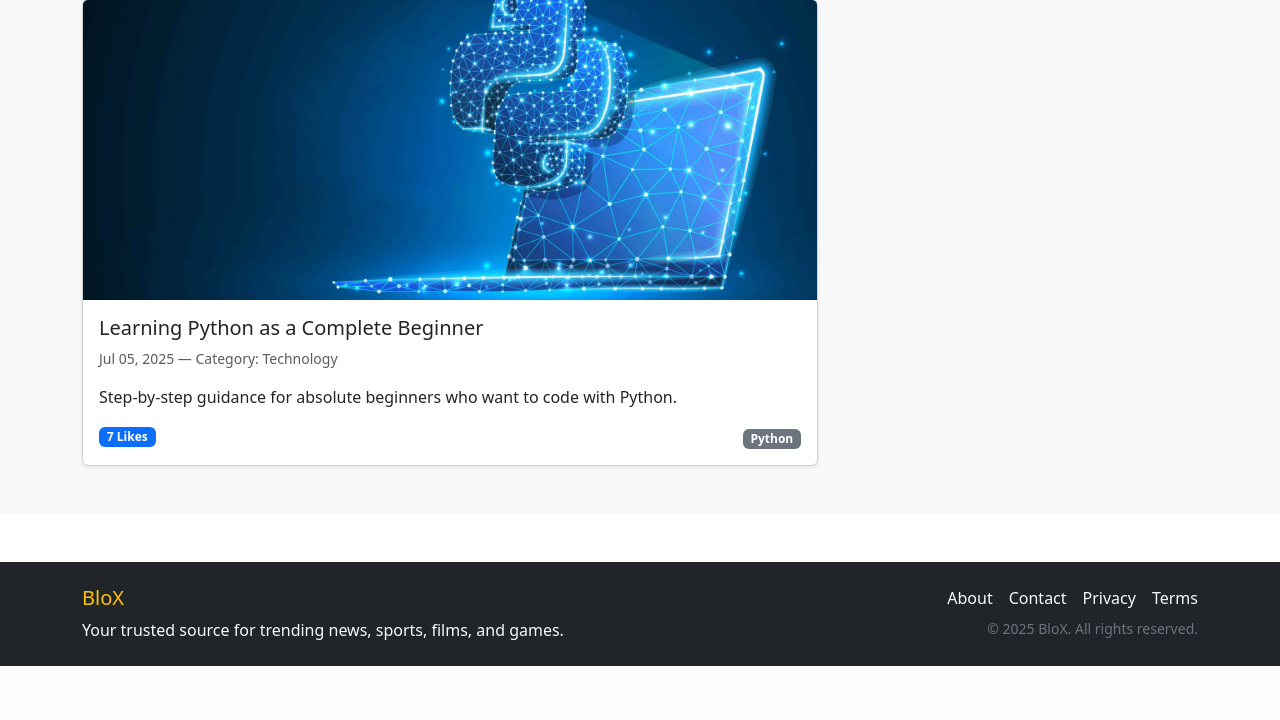
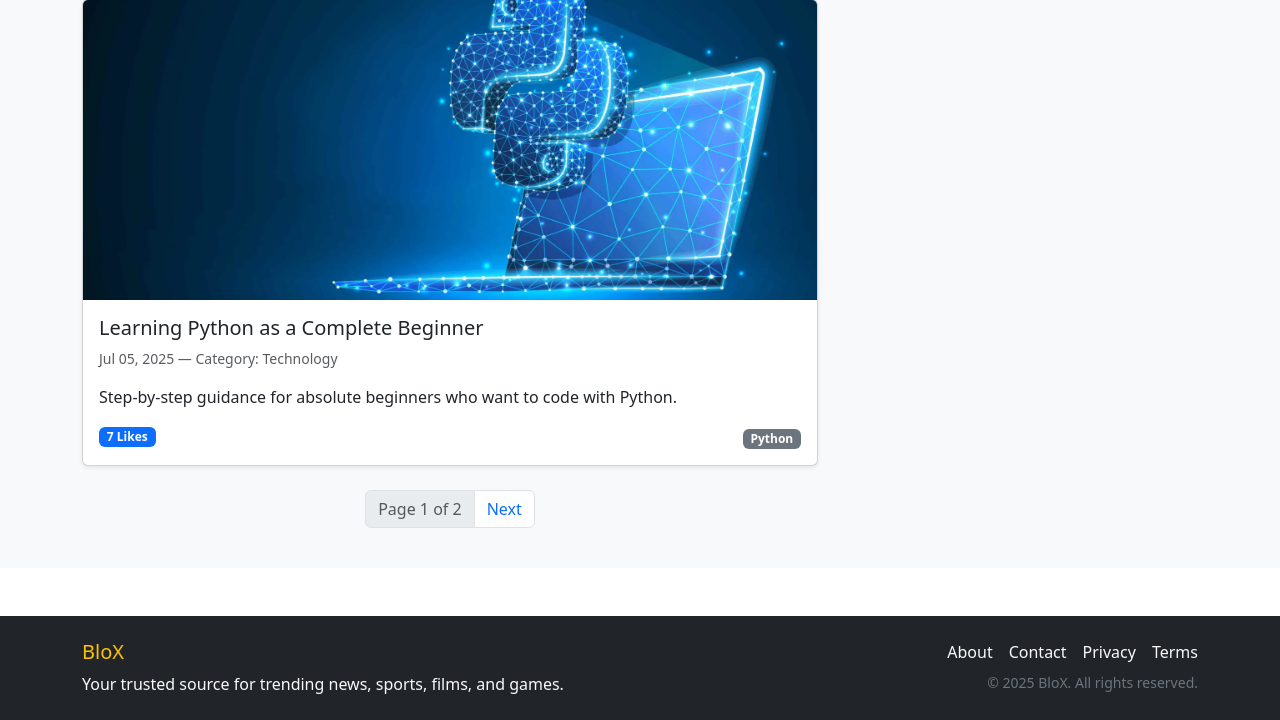
Before and after one commit to AAEmara/BloX, a Django app: page / in a window 1280 px wide. Shown: the part 2088-2808 px from the top of the page. Before the commit the page ends 2754 px from the top, so only its background shows below. Run offline with Django 5.2, Linux system fonts and the light colour scheme; data comes from the database, SQL or seed files in the repository.

Commit message:
Implement post pagination with 'Next' button
- Show 5 posts per page.
- Add a 'Next' button to load more posts dynamically.
- Improves navigation and performance on the posts page.

Closes #20

```diff
--- a/blog/templates/blog/base_blog.html
+++ b/blog/templates/blog/base_blog.html
@@ -6,7 +6,8 @@
             <!-- Main content area (Posts) -->
             <div class="col-lg-8">
                 <h2 class="mb-4 text-center">Top Posts</h2>
-                {% for post in top_posts %}
+
+                {% for post in page_obj %}
                 <div class="card mb-4 shadow-sm">
                     {% if post.image %}
                     <img src="{{ post.image.url }}" class="card-img-top img-fluid object-fit-cover post-image" alt="{{ post.title }}">
@@ -29,9 +30,37 @@
                         </div>
                     </div>
                 </div>
+                {% empty %}
+                    <p>No posts found.</p>
                 {% endfor %}
+
+                <!-- Pagination -->
+                <nav aria-label="Page navigation">
+                  <ul class="pagination justify-content-center mt-4">
+                    {% if page_obj.has_previous %}
+                      <li class="page-item">
+                        <a class="page-link" href="?page={{ page_obj.previous_page_number }}">Previous</a>
+                      </li>
+                    {% endif %}
+
+                    <li class="page-item disabled">
+                      <span class="page-link">
+                        Page {{ page_obj.number }} of {{ page_obj.paginator.num_pages }}
+                      </span>
+                    </li>
+
+                    {% if page_obj.has_next %}
+                      <li class="page-item">
+                        <a class="page-link" href="?page={{ page_obj.next_page_number }}">Next</a>
+                      </li>
+                    {% endif %}
+                  </ul>
+                </nav>
             </div>
+
             {% block sidebar %}
                 {% include 'blog/partials/sidebar.html' %}
             {% endblock sidebar %}
+        </div>
+    </div>
 {% endblock content %}
--- a/blog/views.py
+++ b/blog/views.py
@@ -1,3 +1,4 @@
+from django.core.paginator import Paginator
 from django.shortcuts import get_object_or_404, redirect, render
 from django.urls import reverse
 from comments.forms import CommentForm
@@ -6,15 +7,16 @@ from .models import Post
 from django.http import JsonResponse
 
 def home(request):
-    top_posts = Post.objects.order_by('-likes', '-publish_date')[:5]
-    context = {'top_posts': top_posts}
+    posts = Post.objects.order_by('-likes', '-publish_date')
+    paginator = Paginator(posts, 5)  # 5 posts per page
 
-    #Uncomment the following line to render a template when adding the frontend and comment the JsonResponse
-    # return render(request, 'home.html', {'top_posts': top_posts})
+    page_number = request.GET.get('page')
+    page_obj = paginator.get_page(page_number)
 
-    #for testing as there's no frontend yet (you have to remove it or comment it when you add the frontend)
-    # data = [{"title": post.title, "likes": post.likes, "date": post.publish_date} for post in top_posts]
-    # return JsonResponse(data, safe=False)
+    context = {
+        'page_obj': page_obj,
+    }
+
     return render(request, "blog/base_blog.html", context)
 
 def post_detail(request, pk):
```
Also changed, not shown: blog/migrations/0001_initial.py, blog_auth/migrations/0001_initial.py, comments/migrations/0001_initial.py, comments/migrations/0002_rename_timestamp_comment_created_at.py (deleted).
